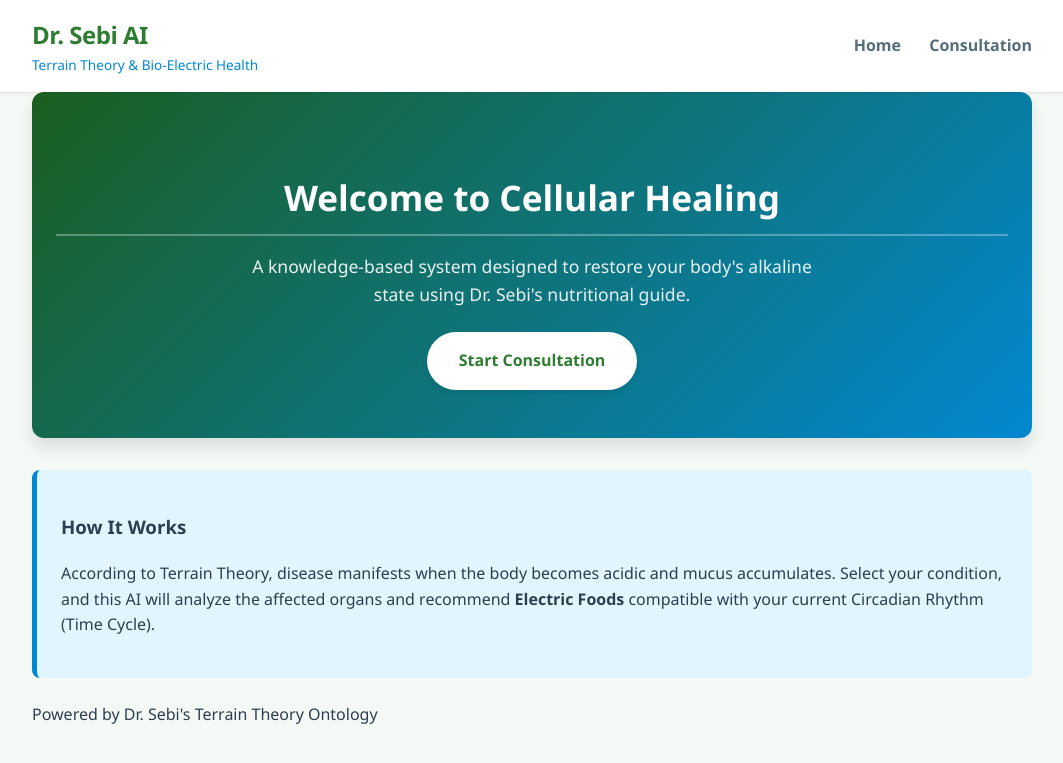
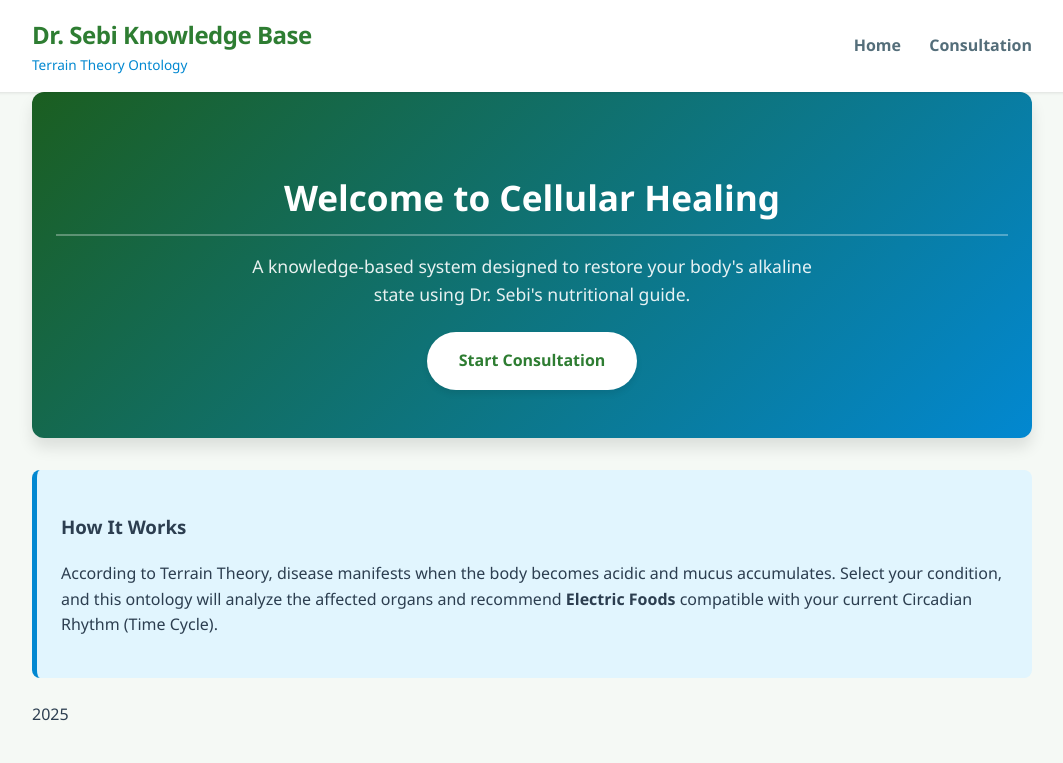
Before and after one commit to veenda/Terrain-Theory-Ontology, a Flask app: page / in a window 1280 px wide. Shown: the top 763 px of the page, without its empty margins (108-1171 px from the left). Run offline with Flask 3, Linux system fonts and the light colour scheme.

Commit message:
Refining interface

```diff
--- a/templates/base.html
+++ b/templates/base.html
@@ -2,7 +2,7 @@
 <html lang="en">
 <head>
     <meta charset="utf-8">
-    <title>Dr. Sebi Protocol AI</title>
+    <title>Dr. Sebi Knowledge Base</title>
     <meta name="viewport" content="width=device-width, initial-scale=1">
     <link rel="stylesheet" href="{{ url_for('static', filename='css/style.css') }}">
 </head>
@@ -10,8 +10,8 @@
     <header class="site-header">
         <div class="container header-inner">
             <div class="brand">
-                <span class="brand-title">Dr. Sebi AI</span>
-                <span class="brand-subtitle">Terrain Theory & Bio-Electric Health</span>
+                <span class="brand-title">Dr. Sebi Knowledge Base</span>
+                <span class="brand-subtitle">Terrain Theory Ontology</span>
             </div>
             <nav class="main-nav">
                 <a href="{{ url_for('index') }}">Home</a>
@@ -28,7 +28,7 @@
 
     <footer class="site-footer">
         <div class="container">
-            <p class="footer-text">Powered by Dr. Sebi's Terrain Theory Ontology</p>
+            <p class="footer-text">2025</p>
         </div>
     </footer>
     <script src="{{ url_for('static', filename='js/main.js') }}"></script>
--- a/templates/index.html
+++ b/templates/index.html
@@ -14,7 +14,7 @@
     <h3>How It Works</h3>
     <p>
         According to Terrain Theory, disease manifests when the body becomes acidic and mucus accumulates.
-        Select your condition, and this AI will analyze the affected organs and recommend
+        Select your condition, and this ontology will analyze the affected organs and recommend
         <strong>Electric Foods</strong> compatible with your current Circadian Rhythm (Time Cycle).
     </p>
 </section>
```
